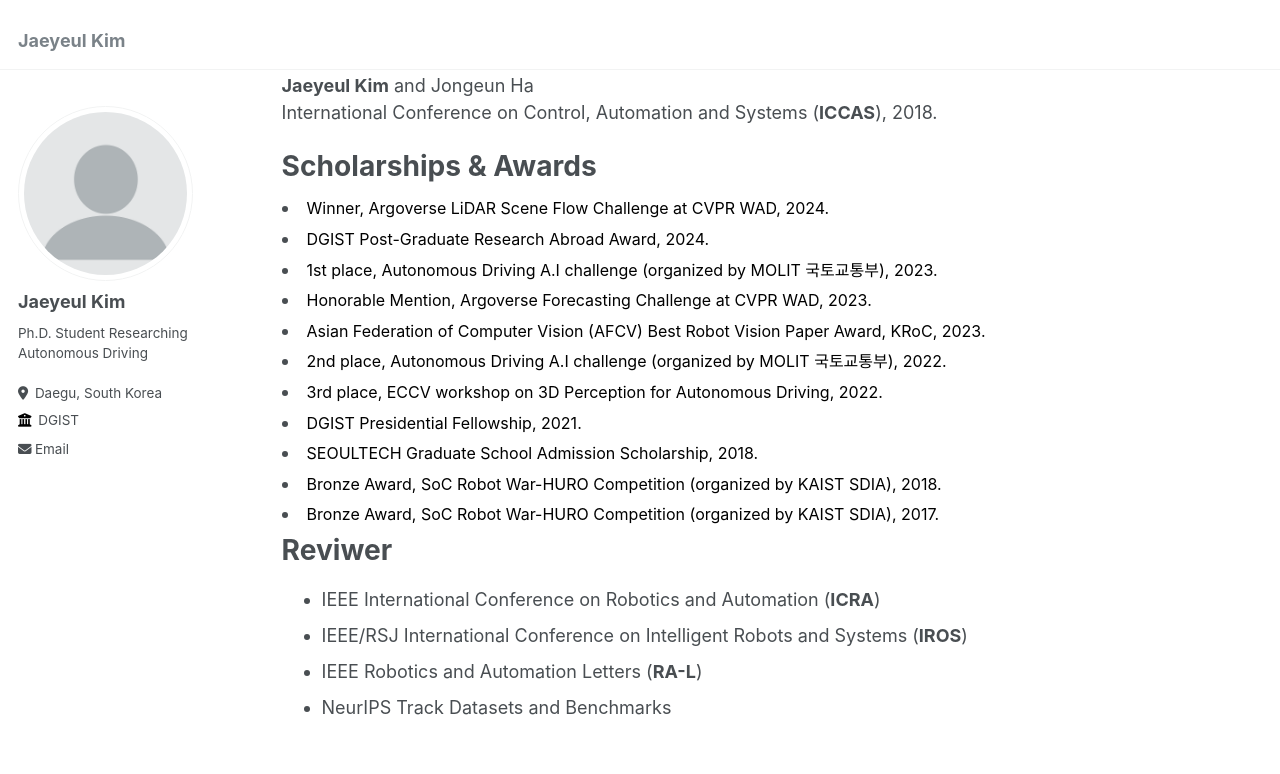
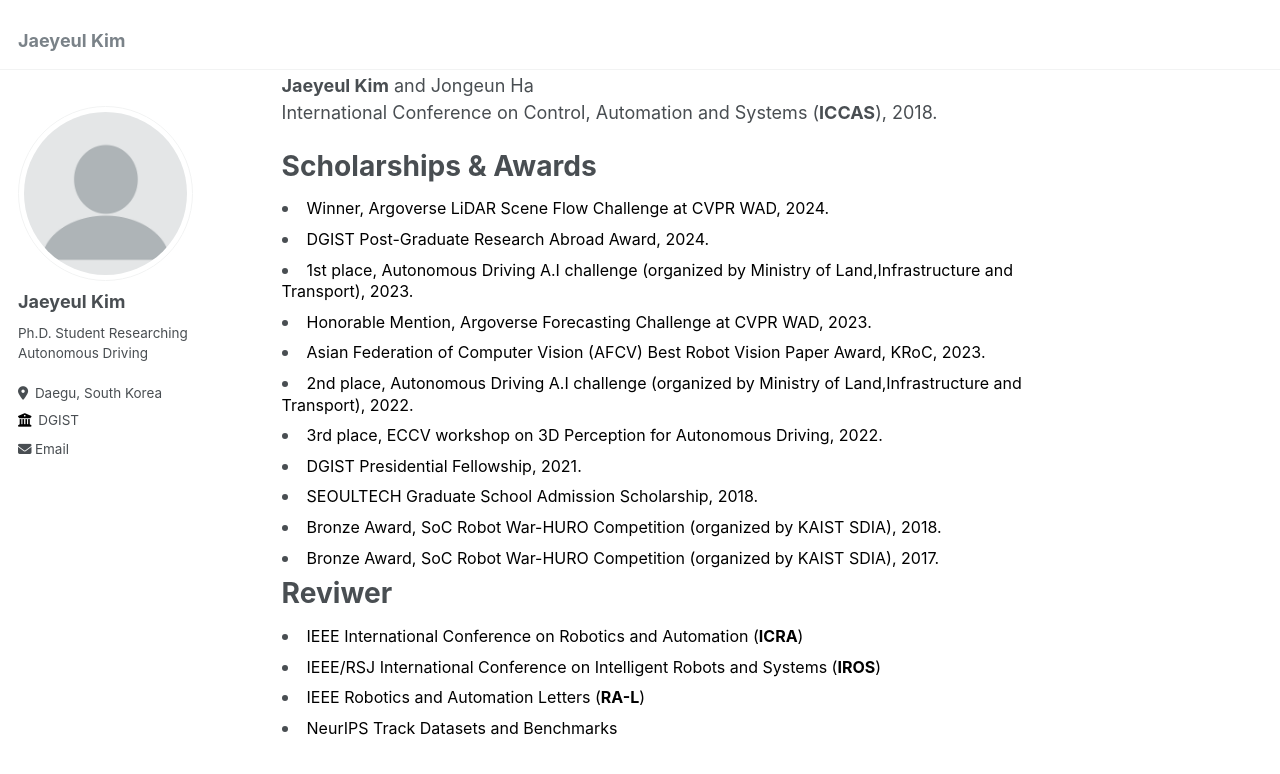
Before and after one commit to jykim94/jykim94.github.io, a Jekyll site: the page built from _pages/about.md, in a window 1280 px wide and 900 px high, scrolled down 2505 px. Shown: the top 774 px of the window. Built offline with Jekyll 4.4.1, drawn with Linux system fonts in a browser that asks for light colours.

Commit message:
Updated specific content

```diff
--- a/_pages/about.md
+++ b/_pages/about.md
@@ -92,10 +92,10 @@ Scholarships & Awards
 <ul style="margin: 0; padding: 0; list-style-position: inside;">
   <li style="line-height: 1.2;"><span style="font-size: 16px; color: black">Winner, Argoverse LiDAR Scene Flow Challenge at CVPR WAD, 2024.</span></li>
   <li style="line-height: 1.2;"><span style="font-size: 16px; color: black">DGIST Post-Graduate Research Abroad Award, 2024.</span></li>
-  <li style="line-height: 1.2;"><span style="font-size: 16px; color: black">1st place, Autonomous Driving A.I challenge (organized by MOLIT 국토교통부), 2023.</span></li>
+  <li style="line-height: 1.2;"><span style="font-size: 16px; color: black">1st place, Autonomous Driving A.I challenge (organized by Ministry of Land,Infrastructure and Transport), 2023.</span></li>
   <li style="line-height: 1.2;"><span style="font-size: 16px; color: black">Honorable Mention, Argoverse Forecasting Challenge at CVPR WAD, 2023.</span></li>
   <li style="line-height: 1.2;"><span style="font-size: 16px; color: black">Asian Federation of Computer Vision (AFCV) Best Robot Vision Paper Award, KRoC, 2023.</span></li>
-  <li style="line-height: 1.2;"><span style="font-size: 16px; color: black">2nd place, Autonomous Driving A.I challenge (organized by MOLIT 국토교통부), 2022. </span></li>
+  <li style="line-height: 1.2;"><span style="font-size: 16px; color: black">2nd place, Autonomous Driving A.I challenge (organized by Ministry of Land,Infrastructure and Transport), 2022. </span></li>
   <li style="line-height: 1.2;"><span style="font-size: 16px; color: black">3rd place, ECCV workshop on 3D Perception for Autonomous Driving, 2022. </span></li>
   <li style="line-height: 1.2;"><span style="font-size: 16px; color: black">DGIST Presidential Fellowship, 2021. </span></li>
   <li style="line-height: 1.2;"><span style="font-size: 16px; color: black">SEOULTECH Graduate School Admission Scholarship, 2018. </span></li>
@@ -118,10 +118,18 @@ Scholarships & Awards
 
 Reviwer
 ======
+<ul style="margin: 0; padding: 0; list-style-position: inside;">
+  <li style="line-height: 1.2;"><span style="font-size: 16px; color: black">IEEE International Conference on Robotics and Automation (<strong>ICRA</strong>)</span></li>
+  <li style="line-height: 1.2;"><span style="font-size: 16px; color: black">IEEE/RSJ International Conference on Intelligent Robots and Systems (<strong>IROS</strong>)</span></li>
+  <li style="line-height: 1.2;"><span style="font-size: 16px; color: black">IEEE Robotics and Automation Letters (<strong>RA-L</strong>)</span></li>
+  <li style="line-height: 1.2;"><span style="font-size: 16px; color: black">NeurIPS Track Datasets and Benchmarks</span></li>
+</ul>
+<!--
 - IEEE International Conference on Robotics and Automation (**ICRA**)
 - IEEE/RSJ International Conference on Intelligent Robots and Systems (**IROS**)
 - IEEE Robotics and Automation Letters (**RA-L**)
 - NeurIPS Track Datasets and Benchmarks
+-->
 
 <!-- Site-wide configuration
 ------
```
